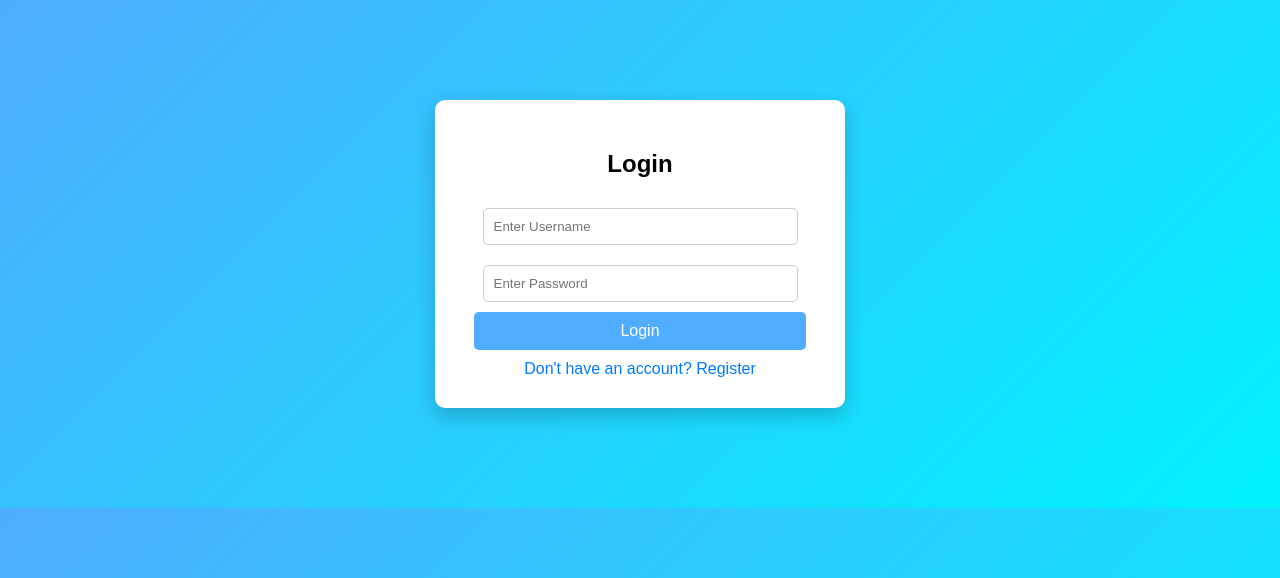
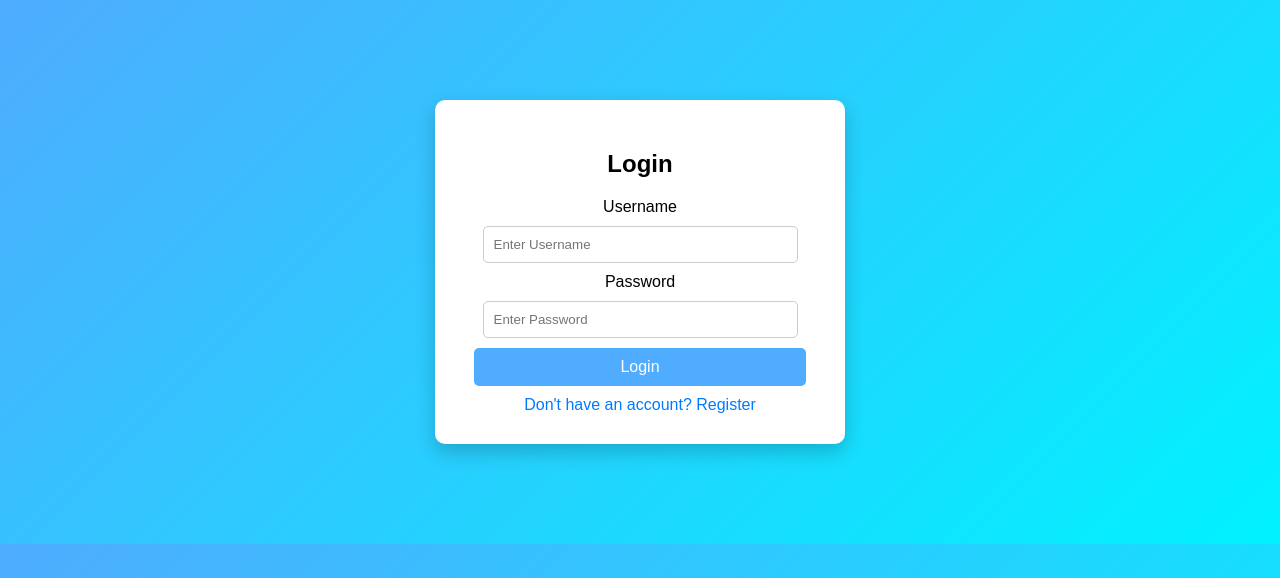
Before and after one commit to RAHUL4155/flask-auth-system, a Flask app: page /login in a window 1280 px wide. Shown: the top 578 px of the page. Run offline with Flask 3, Linux system fonts and the light colour scheme.

Commit message:
Add labels to login form

```diff
--- a/templates/login.html
+++ b/templates/login.html
@@ -3,15 +3,19 @@
 <head>
     <meta charset="UTF-8">
     <meta name="viewport" content="width=device-width, initial-scale=1.0">
-    <title>Login</title>
+    <title>Login - Flask Auth</title>
     <link rel="stylesheet" href="{{ url_for('static', filename='style.css') }}">
 </head>
 <body>
 <div class="container">
     <h2>Login</h2>
     <form method="POST">
-        <input type="text" name="username" placeholder="Enter Username" autocomplete="username" required>
-        <input type="password" name="password" placeholder="Enter Password" autocomplete="current-password" required>
+        <label for="username">Username</label>
+        <input id="username" type="text" name="username" placeholder="Enter Username" autocomplete="username" required>
+
+        <label for="password">Password</label>
+        <input id="password" type="password" name="password" placeholder="Enter Password" autocomplete="current-password" required>
+
         <button type="submit">Login</button>
     </form>
     <a href="{{ url_for('register') }}">Don't have an account? Register</a>
```
